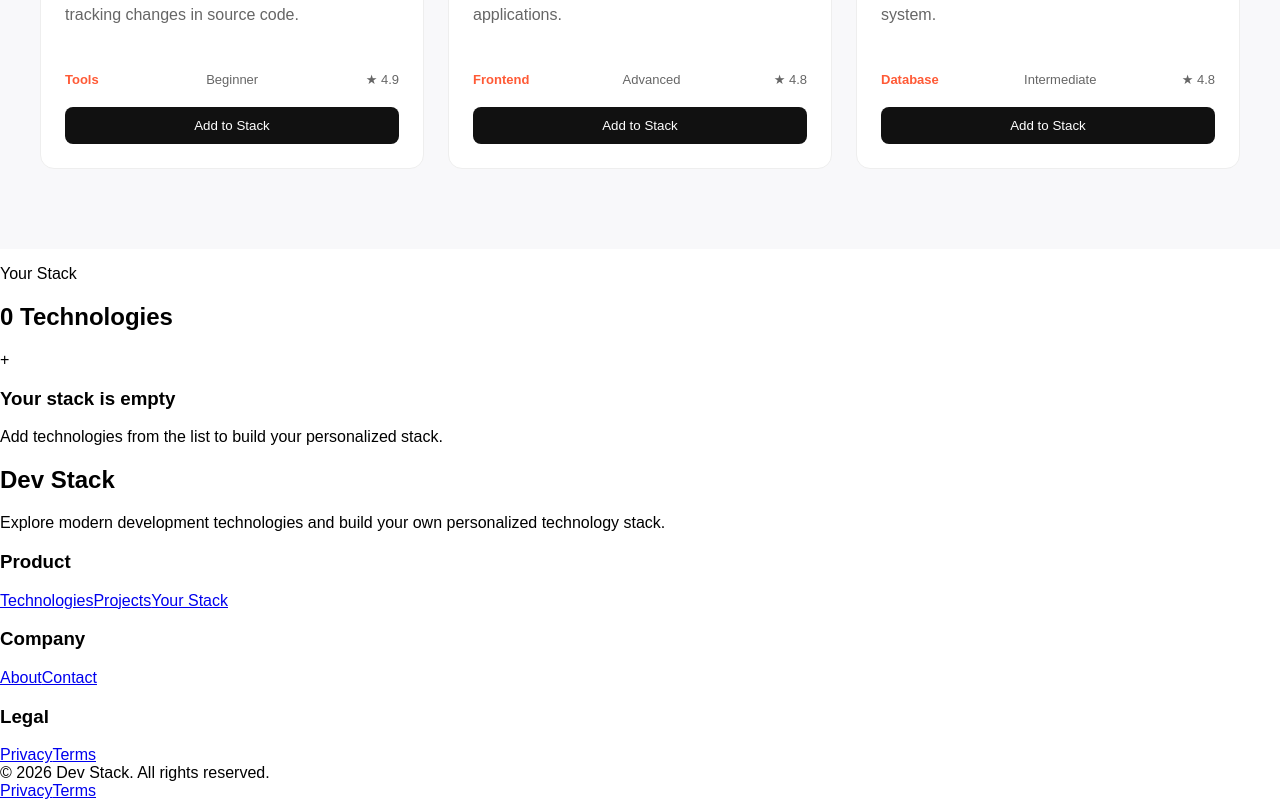
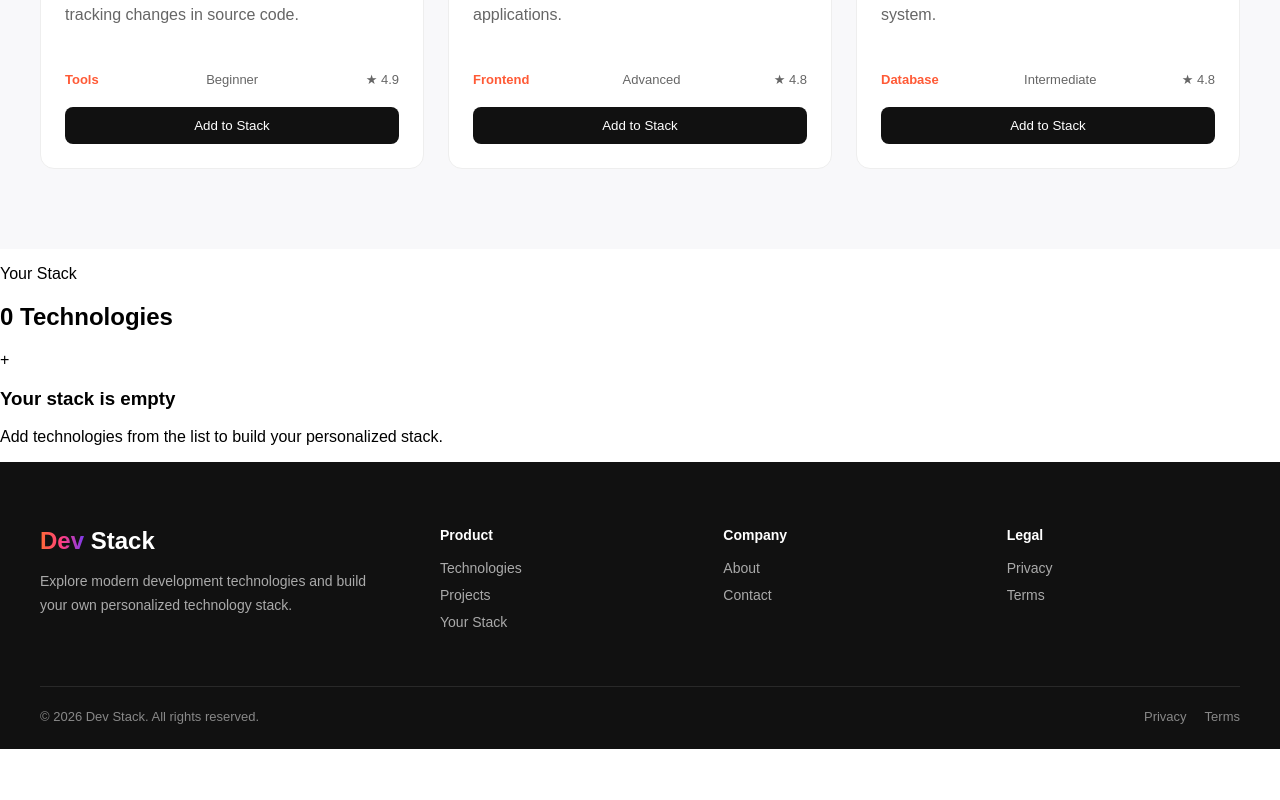
Before and after one commit to mdraihanhossain501-cmd/dev-stack, a React (Vite) app: page / in a window 1280 px wide. Shown: the part 2262-3062 px from the top of the page. After the commit the page ends 3011 px from the top, so only its background shows below. Built offline with nearby package versions, Linux system fonts and the light colour scheme.

Commit message:
added footer css

```diff
--- a/src/App.css
+++ b/src/App.css
@@ -395,3 +395,94 @@ body {
     position: static;
   }
 }
+
+.footer {
+  background: #111111;
+  color: #ffffff;
+  padding: 65px 24px 25px;
+}
+
+.footer-container {
+  max-width: 1200px;
+  margin: 0 auto;
+}
+
+.footer-top {
+  display: grid;
+  grid-template-columns: 1.5fr 1fr 1fr 1fr;
+  gap: 50px;
+  padding-bottom: 45px;
+}
+
+.footer-brand h2 {
+  margin: 0 0 15px;
+}
+
+.footer-brand h2 span {
+  background: var(--primary-gradient);
+  -webkit-background-clip: text;
+  -webkit-text-fill-color: transparent;
+  background-clip: text;
+}
+
+.footer-brand p {
+  max-width: 330px;
+  color: #aaaaaa;
+  line-height: 1.7;
+  font-size: 14px;
+}
+
+.footer-column h3 {
+  margin: 0 0 17px;
+  font-size: 14px;
+}
+
+.footer-column a {
+  display: block;
+  margin-bottom: 11px;
+  color: #aaaaaa;
+  text-decoration: none;
+  font-size: 14px;
+}
+
+.footer-column a:hover {
+  color: #ffffff;
+}
+
+.footer-bottom {
+  padding-top: 22px;
+  border-top: 1px solid #292929;
+
+  display: flex;
+  justify-content: space-between;
+  gap: 20px;
+
+  color: #888888;
+  font-size: 13px;
+}
+
+.footer-legal {
+  display: flex;
+  gap: 18px;
+}
+
+.footer-legal a {
+  color: #888888;
+  text-decoration: none;
+}
+
+@media (max-width: 768px) {
+  .footer-top {
+    grid-template-columns: 1fr 1fr;
+  }
+
+  .footer-bottom {
+    flex-direction: column;
+  }
+}
+
+@media (max-width: 480px) {
+  .footer-top {
+    grid-template-columns: 1fr;
+  }
+}
```
